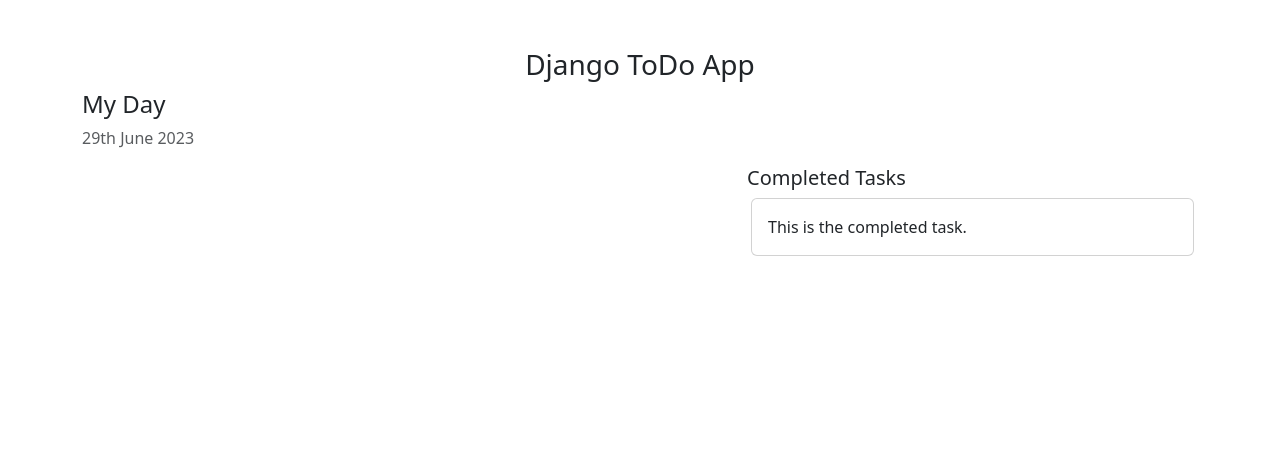
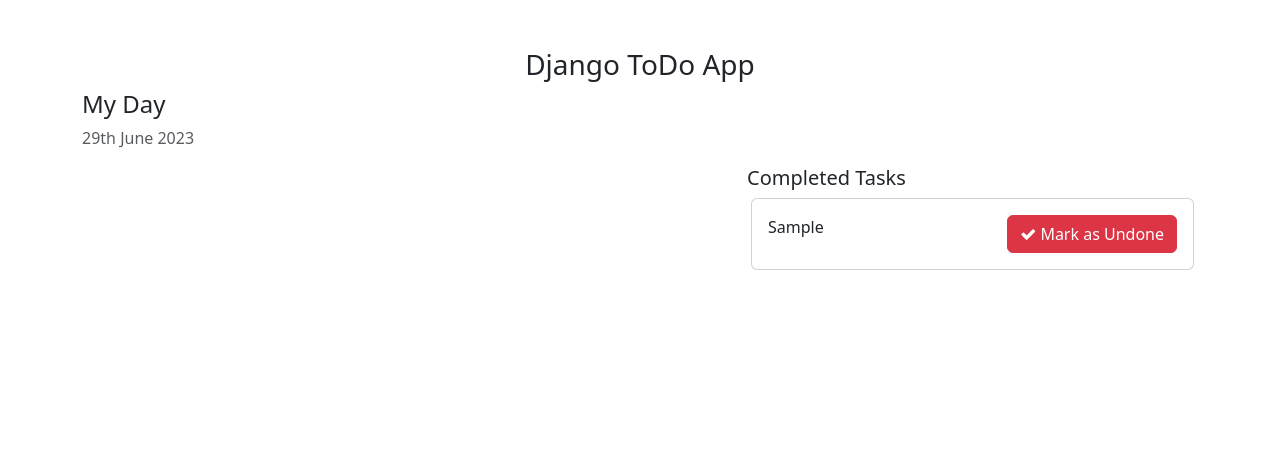
Before and after one commit to ProjectManiacc/django_to_do_app, a Django app: page / in a window 1280 px wide. Shown: the top 469 px of the page. Run offline with Django 4.2, Linux system fonts and the light colour scheme; tables that the repository leaves empty hold one stand-in row (values such as "Sample post").

Commit message:
Added mark as done and mark as undone feature

```diff
--- a/templates/home.html
+++ b/templates/home.html
@@ -31,7 +31,7 @@
                     <div class="card-body">
                         {{task.task}}
                         <span style="position: relative; float: right;">
-                            <a class="btn btn-success"><i class="fa fa-check"></i> Mark as Done</a>
+                            <a href="{% url 'markAsDone' task.pk %}" class="btn btn-success"><i class="fa fa-check"></i> Mark as Done</a>
                             <a class="btn btn-danger"><i class="fa fa-trash"></i></a>
                             <a class="btn btn-primary"><i class="fa fa-pencil"></i></a>
                         </span>
@@ -43,11 +43,14 @@
             <div class="col-md-5 col-lg-5">
                 <h5>Completed Tasks</h5>
                 <!-- List of all the tasks that have completed -->
+                {% for task in completed_tasks %}
                 <div class="card m-1">
                     <div class="card-body">
-                        This is the completed task.
+                        {{task.task}}
+                        <a style="float:right" href="{% url 'markAsUndone' task.pk %}" class="btn btn-danger"><i class="fa fa-check"></i> Mark as Undone</a>
                     </div>
                 </div>
+                {% endfor %}
             </div>
         </div>
         <div class="row">
--- a/todo/urls.py
+++ b/todo/urls.py
@@ -2,5 +2,7 @@
 from todo import views
 
 urlpatterns = [
-    path("addTask/", views.addTask, name="addTask")
+    path("addTask/", views.addTask, name="addTask"),
+    path("markAsDone/<int:pk>/", views.markAsDone, name="markAsDone"),
+    path("markAsUndone/<int:pk>/", views.markAsUndone, name="markAsUndone")
 ]
--- a/todo_main/views.py
+++ b/todo_main/views.py
@@ -5,5 +5,6 @@
 
 def home(request):
 
-    tasks = Task.objects.filter(is_completed=False)
-    return render(request, 'home.html', {"tasks": tasks})
+    tasks = Task.objects.filter(is_completed=False).order_by("updated_at")
+    completed_tasks = Task.objects.filter(is_completed=True)
+    return render(request, 'home.html', {"tasks": tasks, "completed_tasks": completed_tasks})
```
Also changed, not shown: todo/views.py (+14 -1 lines).
